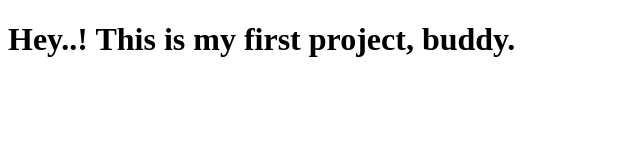
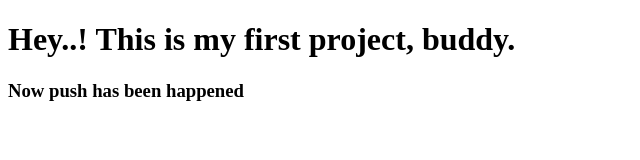
Before and after one commit to saleheen1911/first-project, a plain HTML site: page index.html in a window 1280 px wide. Shown: the whole page, without its empty margins (0-640 px from the left). Drawn offline with Linux system fonts and the light colour scheme.

Commit message:
file changed

```diff
--- a/index.html
+++ b/index.html
@@ -7,5 +7,6 @@
 </head>
 <body>
     <h1>Hey..! This is my first project, buddy.</h1>
+    <h3>Now push has been happened</h3>
 </body>
 </html>
```
